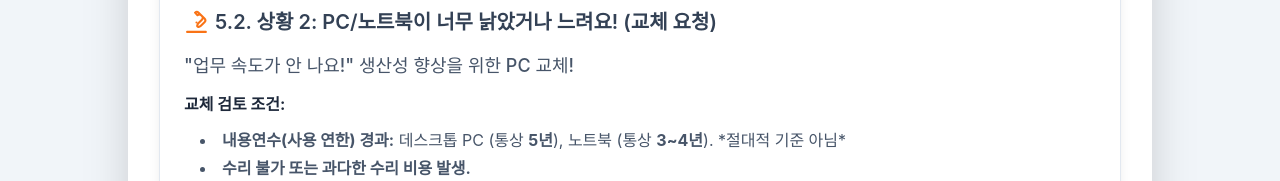
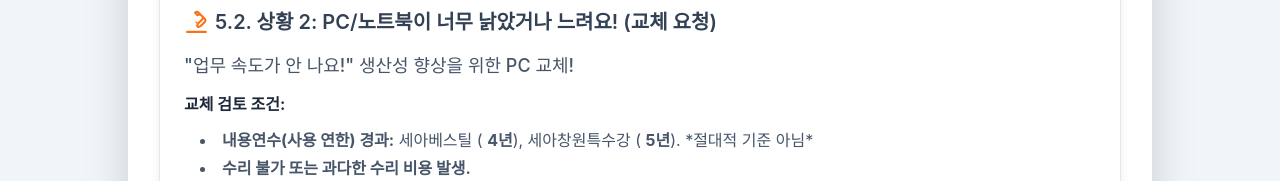
Before and after one commit to Seok0522/seok.github.io, a plain HTML site: page index.html in a window 1280 px wide. Shown: the part 3200-3381 px from the top of the page. Drawn offline with nearby package versions, Linux system fonts and the light colour scheme.

Commit message:
Update index.html

```diff
--- a/index.html
+++ b/index.html
@@ -252,7 +252,7 @@
                 <div class="space-y-3">
                     <p><strong>교체 검토 조건:</strong></p>
                     <ul class="list-disc list-inside ml-4 space-y-1 text-slate-600">
-                        <li><strong>내용연수(사용 연한) 경과:</strong> 데스크톱 PC (통상 <strong>5년</strong>), 노트북 (통상 <strong>3~4년</strong>). *절대적 기준 아님*</li>
+                        <li><strong>내용연수(사용 연한) 경과:</strong> 세아베스틸 ( <strong>4년</strong>), 세아창원특수강 ( <strong>5년</strong>). *절대적 기준 아님*</li>
                         <li><strong>수리 불가 또는 과다한 수리 비용 발생.</strong></li>
                         <li><strong>현저한 성능 저하로 업무 수행에 심각한 지장 초래 시</strong> (디지털 전략팀 기술적 판단 필요).</li>
                         <li><strong>업무 변경으로 인한 고사양 기기 필요성</strong> (부서장 승인 및 디지털 전략팀 검토).</li>
```
